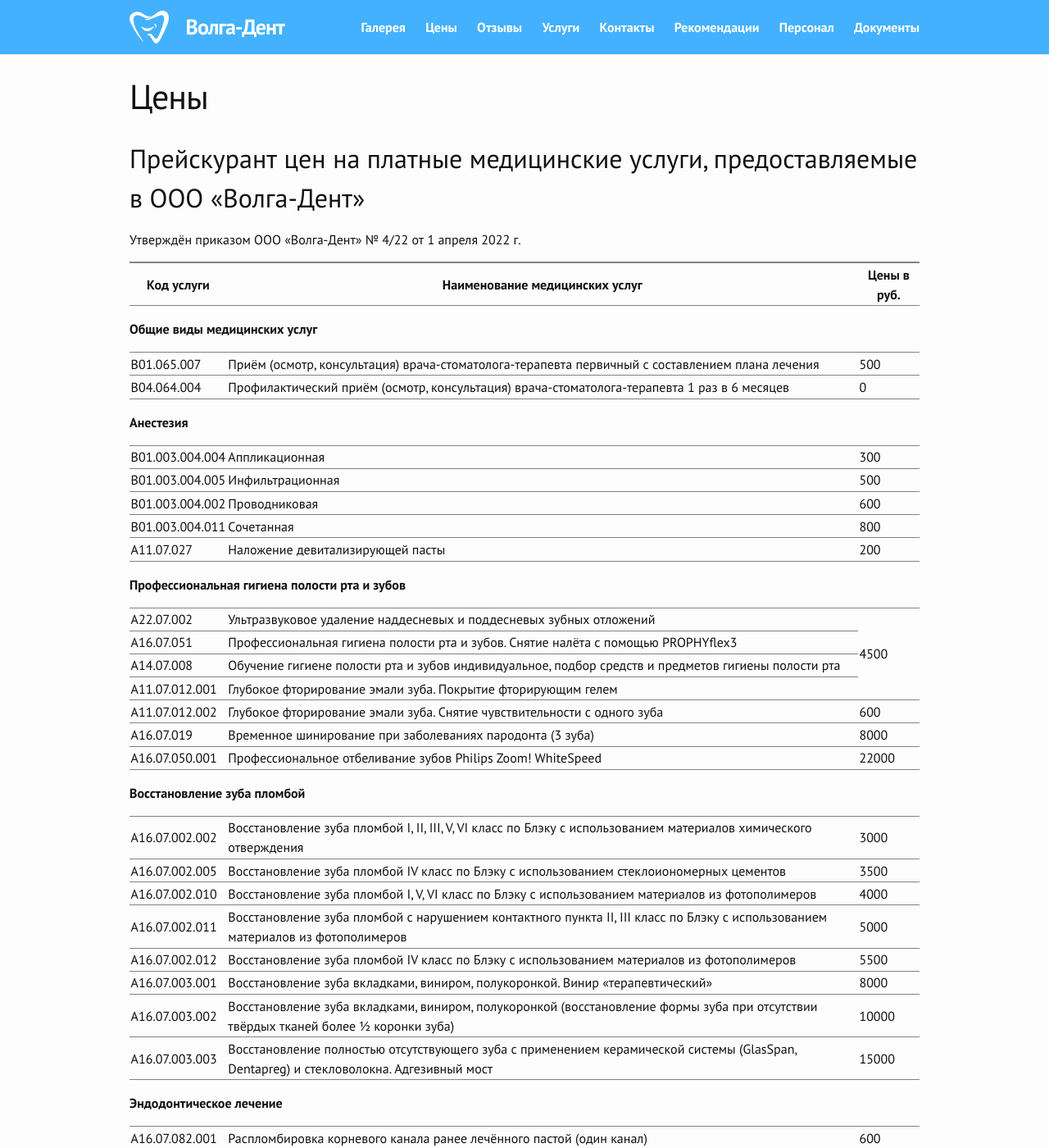
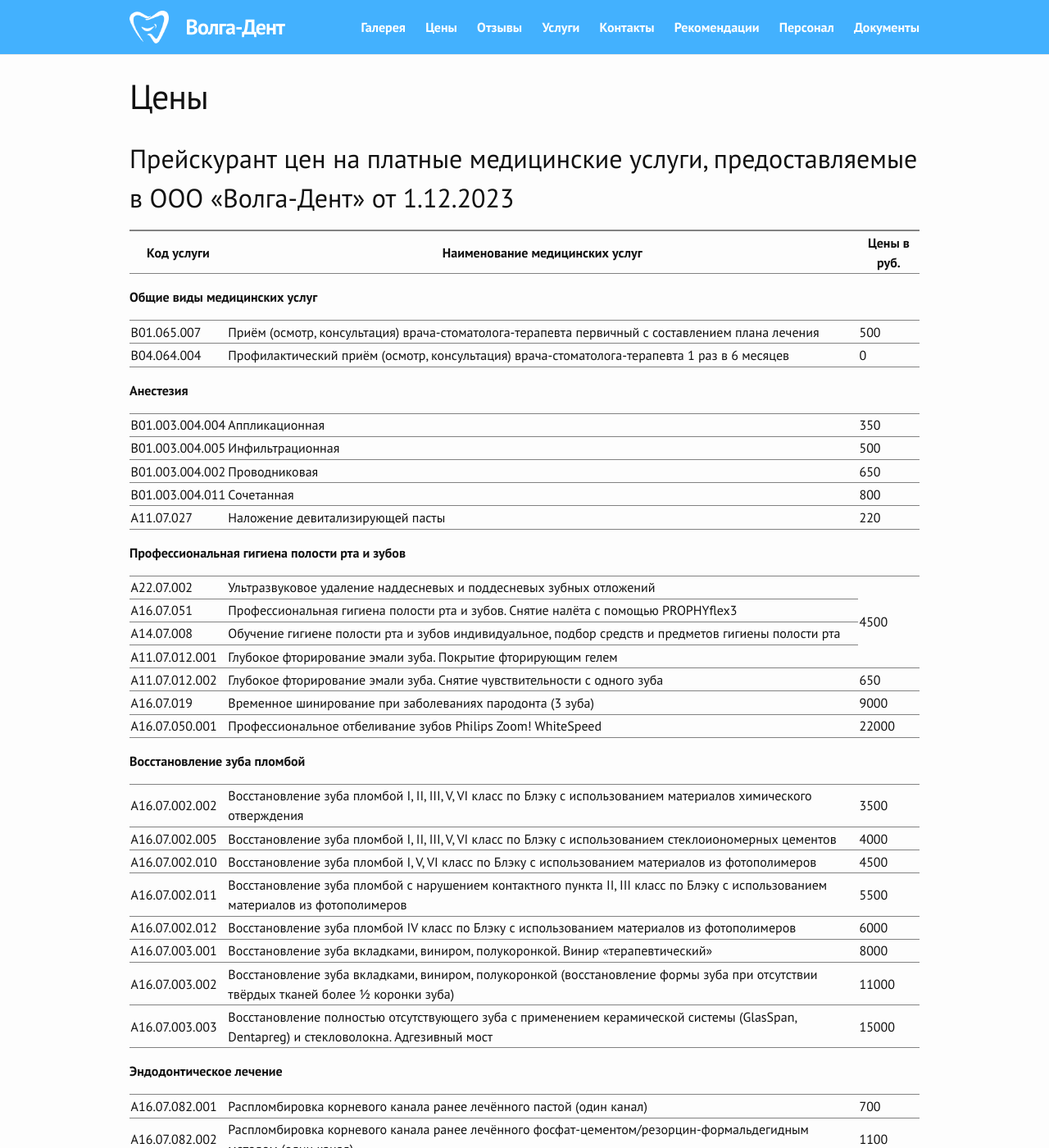
Before and after one commit to albus-dentes/albus-dentes.github.io, a Jekyll site: the page built from prices/index.html, in a window 1280 px wide and 1400 px high. Shown: the whole window at 82% size. Built offline with Jekyll 4.4.1, drawn with Linux system fonts in a browser that asks for light colours; some of the changed text lies outside the part shown.

Commit message:
Update prices

```diff
--- a/prices/index.html
+++ b/prices/index.html
@@ -3,8 +3,8 @@ layout: page
 title: Цены
 ---
 
-<h2>Прейскурант цен на платные медицинские услуги, предоставляемые в ООО «Волга-Дент»</h2>
-<p>Утверждён приказом ООО «Волга-Дент» № 4/22 от 1 апреля 2022 г.</p>
+<h2>Прейскурант цен на платные медицинские услуги, предоставляемые в ООО «Волга-Дент» от 1.12.2023</h2>
+
 <table>
   <tr>
     <th>Код услуги<br></th>
@@ -30,7 +30,7 @@ title: Цены
   <tr>
     <td>B01.003.004.004</td>
     <td>Аппликационная</td>
-    <td>300</td>
+    <td>350</td>
   </tr>
   <tr>
     <td>B01.003.004.005</td>
@@ -40,7 +40,7 @@ title: Цены
   <tr>
     <td>B01.003.004.002</td>
     <td>Проводниковая</td>
-    <td>600</td>
+    <td>650</td>
   </tr>
   <tr>
     <td>B01.003.004.011</td>
@@ -50,7 +50,7 @@ title: Цены
   <tr>
     <td>A11.07.027</td>
     <td>Наложение девитализирующей пасты</td>
-    <td>200</td>
+    <td>220</td>
   </tr>
   <tr>
     <td colspan="3" class="section-header">Профессиональная гигиена полости рта и зубов</td>
@@ -75,12 +75,12 @@ title: Цены
   <tr>
     <td>A11.07.012.002</td>
     <td>Глубокое фторирование эмали зуба. Снятие чувствительности с одного зуба</td>
-    <td>600</td>
+    <td>650</td>
   </tr>
   <tr>
     <td>А16.07.019</td>
     <td>Временное шинирование при заболеваниях пародонта (3 зуба)</td>
-    <td>8000</td>
+    <td>9000</td>
   </tr>
   <tr>
     <td>А16.07.050.001</td>
@@ -93,27 +93,27 @@ title: Цены
   <tr>
     <td>А16.07.002.002</td>
     <td>Восстановление зуба пломбой I, II, III, V, VI класс по Блэку с использованием материалов химического отверждения</td>
-    <td>3000</td>
+    <td>3500</td>
   </tr>
   <tr>
     <td>А16.07.002.005</td>
-    <td>Восстановление зуба пломбой IV класс по Блэку с использованием стеклоиономерных цементов</td>
-    <td>3500</td>
+    <td>Восстановление зуба пломбой I, II, III, V, VI класс по Блэку с использованием стеклоиономерных цементов</td>
+    <td>4000</td>
   </tr>
   <tr>
     <td>А16.07.002.010</td>
     <td>Восстановление зуба пломбой I, V, VI класс по Блэку с использованием материалов из фотополимеров</td>
-    <td>4000</td>
+    <td>4500</td>
   </tr>
   <tr>
     <td>А16.07.002.011</td>
     <td>Восстановление зуба пломбой с нарушением контактного пункта II, III класс по Блэку с использованием материалов из фотополимеров</td>
-    <td>5000</td>
+    <td>5500</td>
   </tr>
   <tr>
     <td>А16.07.002.012</td>
     <td>Восстановление зуба пломбой IV класс по Блэку с использованием материалов из фотополимеров</td>
-    <td>5500</td>
+    <td>6000</td>
   </tr>
   <tr>
     <td>А16.07.003.001</td>
@@ -123,7 +123,7 @@ title: Цены
   <tr>
     <td>А16.07.003.002</td>
     <td>Восстановление зуба вкладками, виниром, полукоронкой (восстановление формы зуба при отсутствии твёрдых тканей более ½ коронки зуба)</td>
-    <td>10000</td>
+    <td>11000</td>
   </tr>
   <tr>
     <td>А16.07.003.003</td>
@@ -136,17 +136,17 @@ title: Цены
   <tr>
     <td>А16.07.082.001</td>
     <td>Распломбировка корневого канала ранее лечённого пастой (один канал)</td>
-    <td>600</td>
+    <td>700</td>
   </tr>
   <tr>
     <td>А16.07.082.002</td>
     <td>Распломбировка корневого канала ранее лечённого фосфат-цементом/резорцин-формальдегидным методом (один канал)</td>
-    <td>1000</td>
+    <td>1100</td>
   </tr>
   <tr>
     <td>А16.07.008.001</td>
     <td>Пломбирование корневого канала зуба пастой (один канал)</td>
-    <td>350</td>
+    <td>400</td>
   </tr>
   <tr>
     <td>А16.07.008.002</td>
@@ -156,27 +156,27 @@ title: Цены
   <tr>
     <td>А16.07.030</td>
     <td>Инструментальная и медикаментозная обработка корневого канала (один канал)</td>
-    <td>1000</td>
+    <td>2000</td>
   </tr>
   <tr>
     <td>А16.07.030.003</td>
     <td>Временное пломбирование лекарственным препаратом корневого канала (один канал)</td>
-    <td>200</td>
+    <td>300</td>
   </tr>
   <tr>
     <td>А16.07.008.003</td>
     <td>Закрытие перфорации стенки корневого канала зуба</td>
-    <td>300</td>
+    <td>500</td>
   </tr>
   <tr>
     <td>А16.07.093.001</td>
     <td>Фиксация внутриканального штифта. Титановый штифт (один штифт)</td>
-    <td>500</td>
+    <td>700</td>
   </tr>
   <tr>
     <td>А16.07.093.002</td>
     <td>Фиксация внутриканального штифта. Стекловолоконный штифт (один штифт)</td>
-    <td>500</td>
+    <td>700</td>
   </tr>
   <tr>
     <td>А16.07.094.001</td>
```
